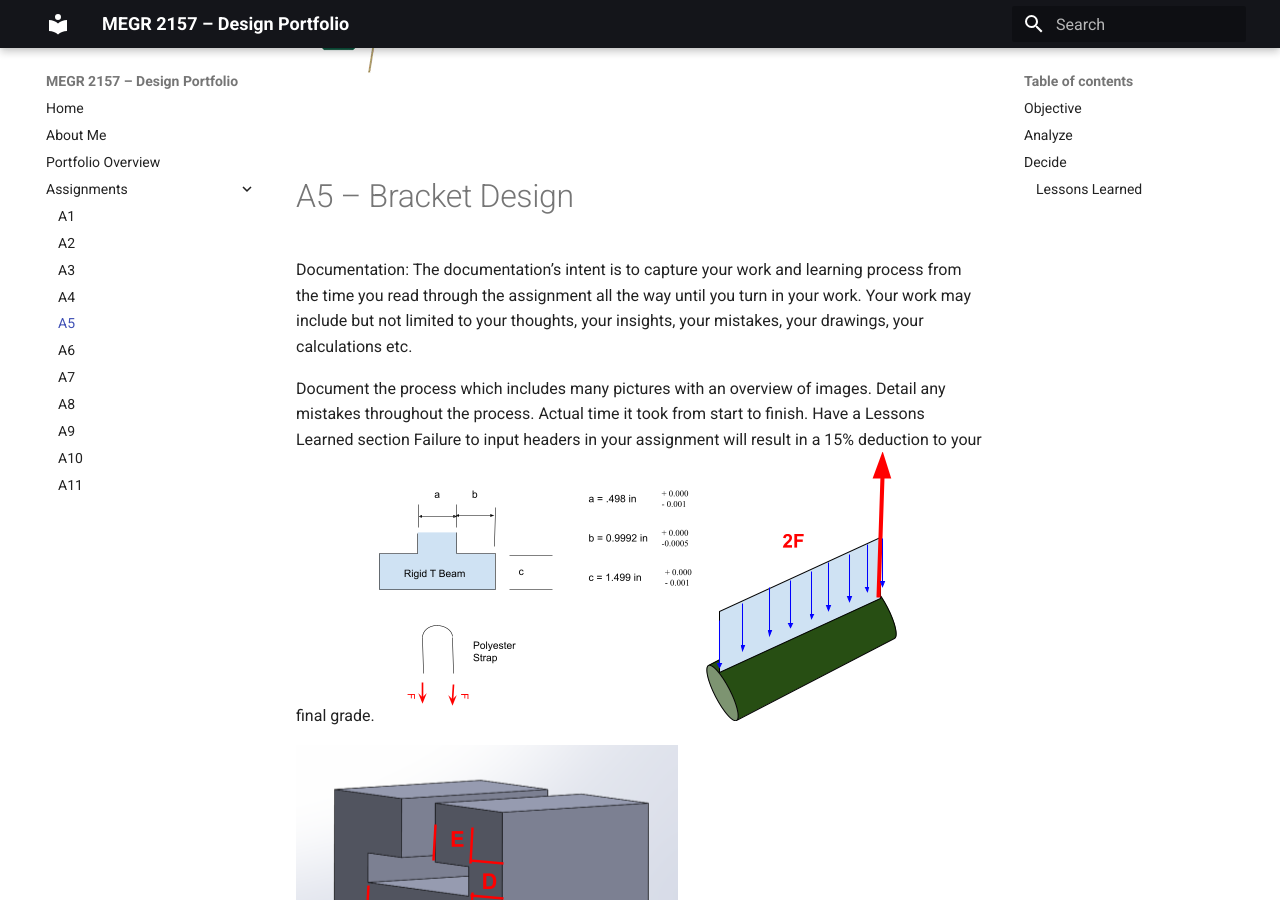
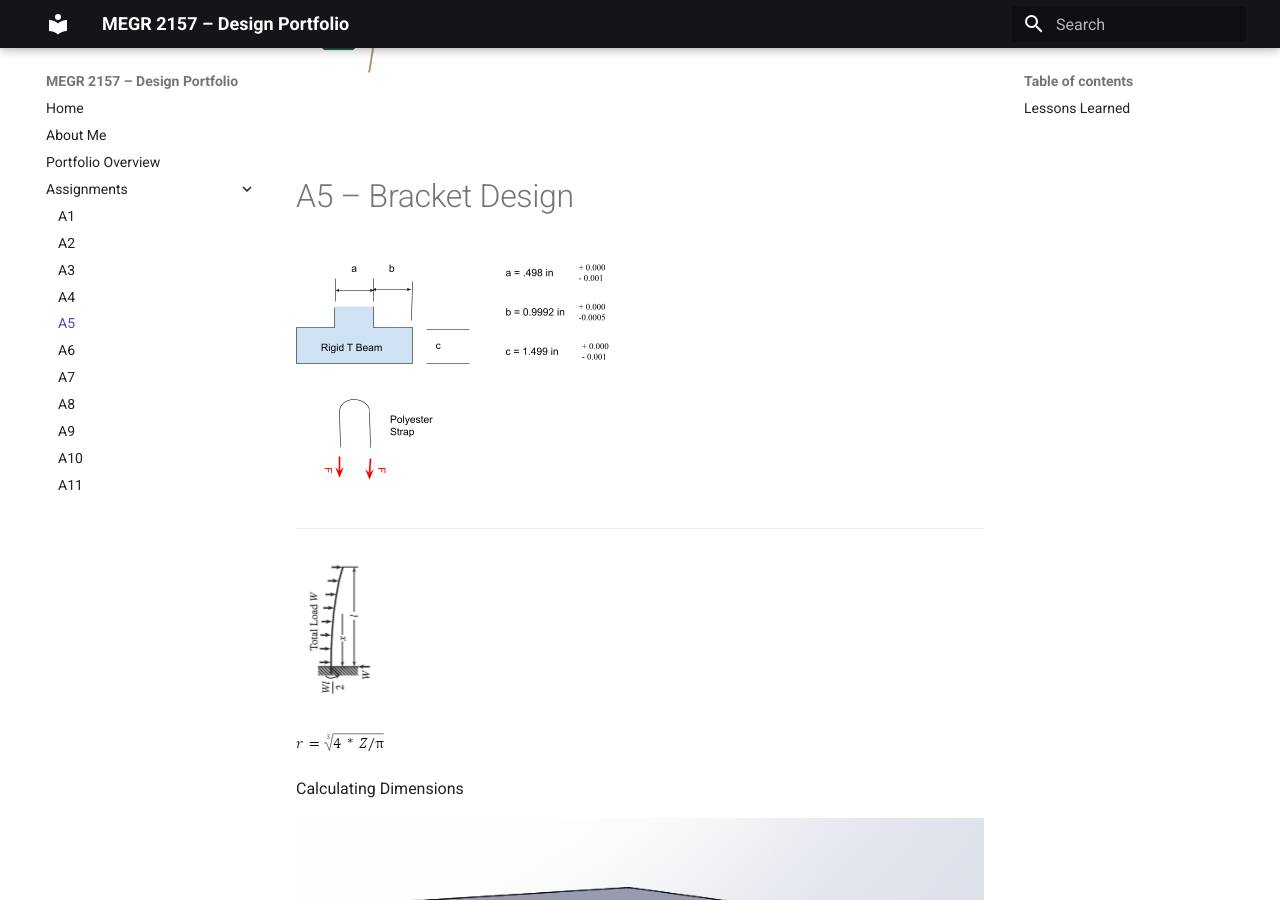
Before and after one commit to seaberr/kohlers-megr2157-portfolio, an MkDocs documentation site: the page built from docs/assignments/A05/index.md, in a window 1280 px wide and 900 px high, scrolled down 227 px. Built offline with MkDocs 1.6.1 and Material for MkDocs 9.7.7, drawn with Linux system fonts in a browser that asks for light colours; some of the changed text lies outside the part shown.

Commit message:
Revise A5 documentation and update images
Removed outdated documentation and added new images. Updated the 'Lessons Learned' section to reflect personal insights.

```diff
--- a/docs/assignments/A05/index.md
+++ b/docs/assignments/A05/index.md
@@ -1,32 +1,21 @@
 ![MEGR 2156-7 Title](MEES_Logo_Standard.png)
 # A5 – Bracket Design
-Documentation:
-The documentation’s intent is to capture your work and learning process from the time you read through the assignment all the way until you turn in your work. Your work may include but not limited to your thoughts, your insights, your mistakes, your drawings, your calculations etc.
+![pic1](pic1.png)
 
-Document the process which includes many pictures with an overview of images.
-Detail any mistakes throughout the process.
-Actual time it took from start to finish.
-Have a Lessons Learned section
-Failure to input headers in your assignment will result in a 15% deduction to your final grade.
-![pic1](pic1.png)
-![pic1](pic2.png)
+-----------------------------------------------------------------------------------------------------
+![pic1](pic4.png)
 
 
-![pic1](pic6.png)
-![pic1](pic7.png)
-## Objective
+
+![pic1](pic3.png)
 
 
-## Analyze
+Calculating Dimensions
 
-![pic1](pic3.png)
-## Decide
-
-Calculating Dimensions
-![pic1](pic4.png)
 ![pic1](pic5.png)
 
 Determine and write the known values.
+![pic1](pic6.png)
 
 
 Determine and write the unknowns
@@ -36,6 +25,7 @@ State the assumptions.
 Draw a Free Body Diagram of the feature.
 
 Model the algebraic solution
+![pic1](pic2.png)
 
 Calculate the numerical solution
 
```
Also changed, not shown: other parts of docs/assignments/A05/index.md (+1 -0 lines).
